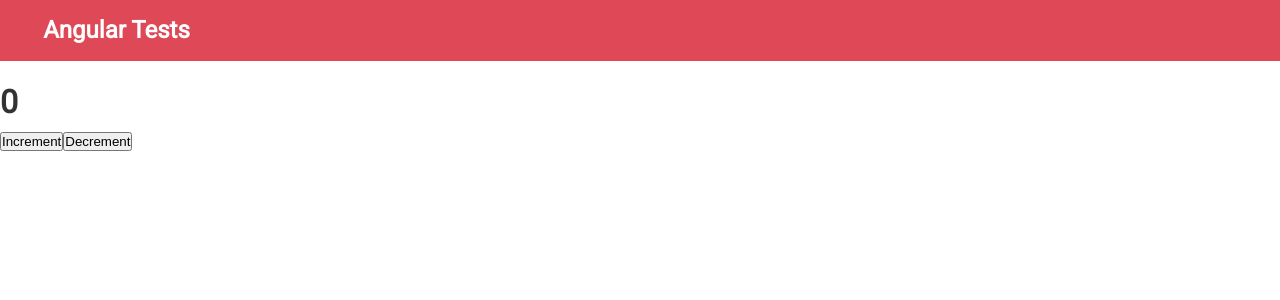
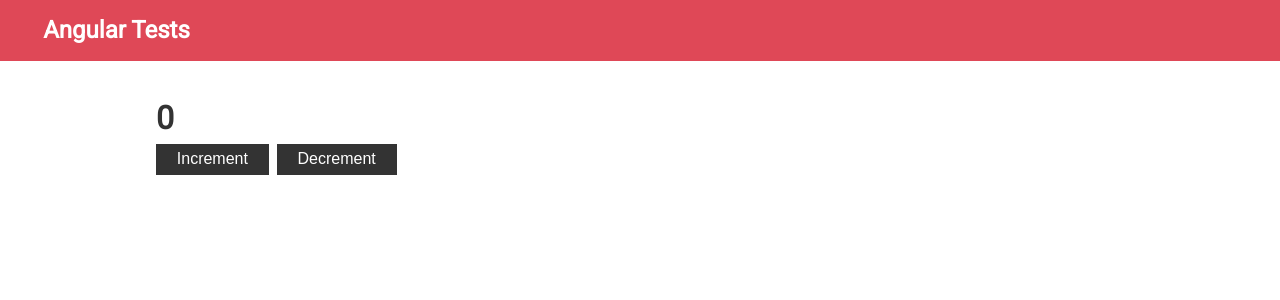
Before and after one commit to DmitryLavrov/angular-basics, an Angular app: page / in a window 1280 px wide. Shown: the top 300 px of the page. Built offline with nearby package versions, Linux system fonts and the light colour scheme.

Commit message:
13.2. Проверяем передачу значения counter в шаблон: fixture.debugElement.query(By.css('.counter'))

```diff
--- a/src/app/counter/counter.component.html
+++ b/src/app/counter/counter.component.html
@@ -1,4 +1,6 @@
+<div class="container">
 <h1 class="counter" [class.green]="counter % 2 === 0">{{counter}}</h1>
 
-<button id="increment" (click)="increment()">Increment</button>
-<button (click)="decrement()">Decrement</button>
+<button id="increment" (click)="increment()" class="btn">Increment</button>
+<button (click)="decrement()" class="btn">Decrement</button>
+</div>
```
Also changed, not shown: 1 other file (tests, documents, lock files or other folders).
